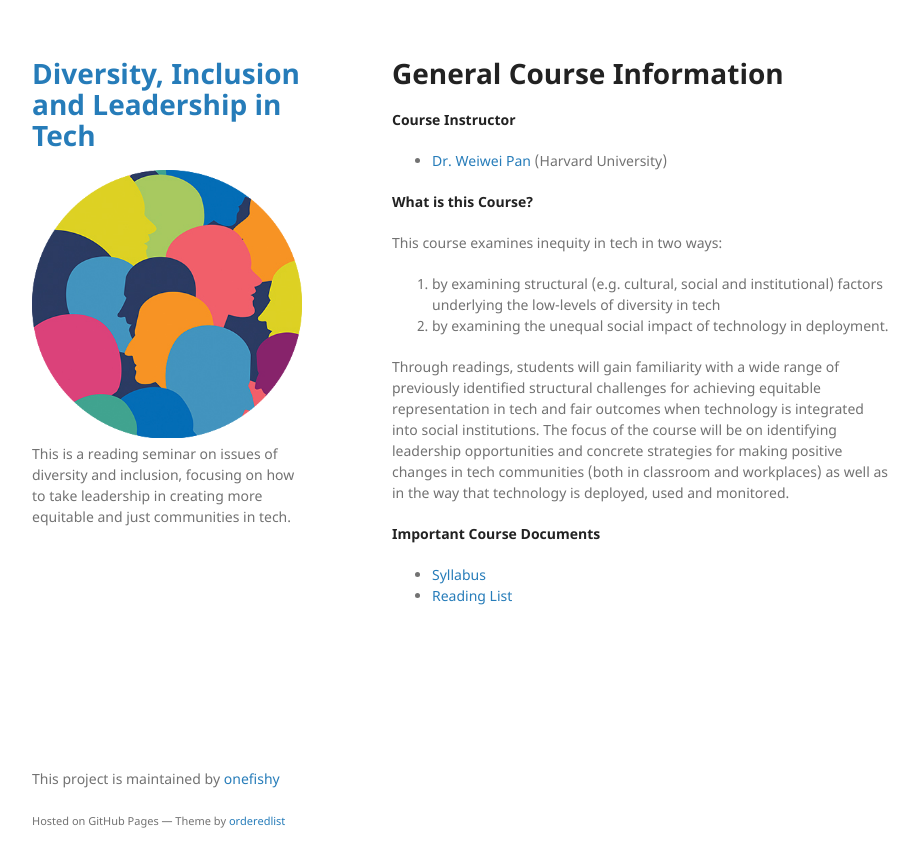
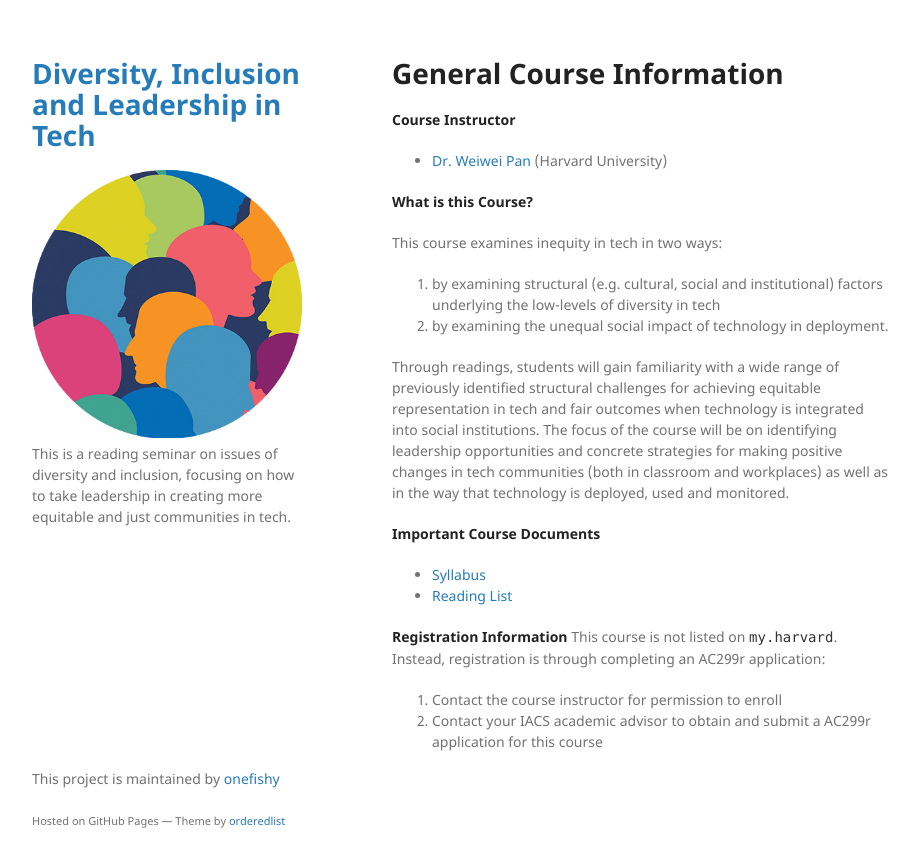
Before and after one commit to onefishy/DIL_in_tech, a Jekyll site: the page built from index.md, in a window 1280 px wide. Shown: the top 867 px of the page, without its empty margins (178-1097 px from the left). Built offline with Jekyll 4.4.1, drawn with Linux system fonts in a browser that asks for light colours; our own code applies the rules of GitHub Pages for plain Markdown files.

Commit message:
Update index.md

```diff
--- a/index.md
+++ b/index.md
@@ -16,3 +16,8 @@ Through readings, students will gain familiarity with a wide range of previously
 **Important Course Documents**
 - [Syllabus](./syllabus.html)
 - [Reading List](./reading_list.html)
+
+**Registration Information**
+This course is not listed on `my.harvard`. Instead, registration is through completing an AC299r application:
+1. Contact the course instructor for permission to enroll
+2. Contact your IACS academic advisor to obtain and submit a AC299r application for this course
```
